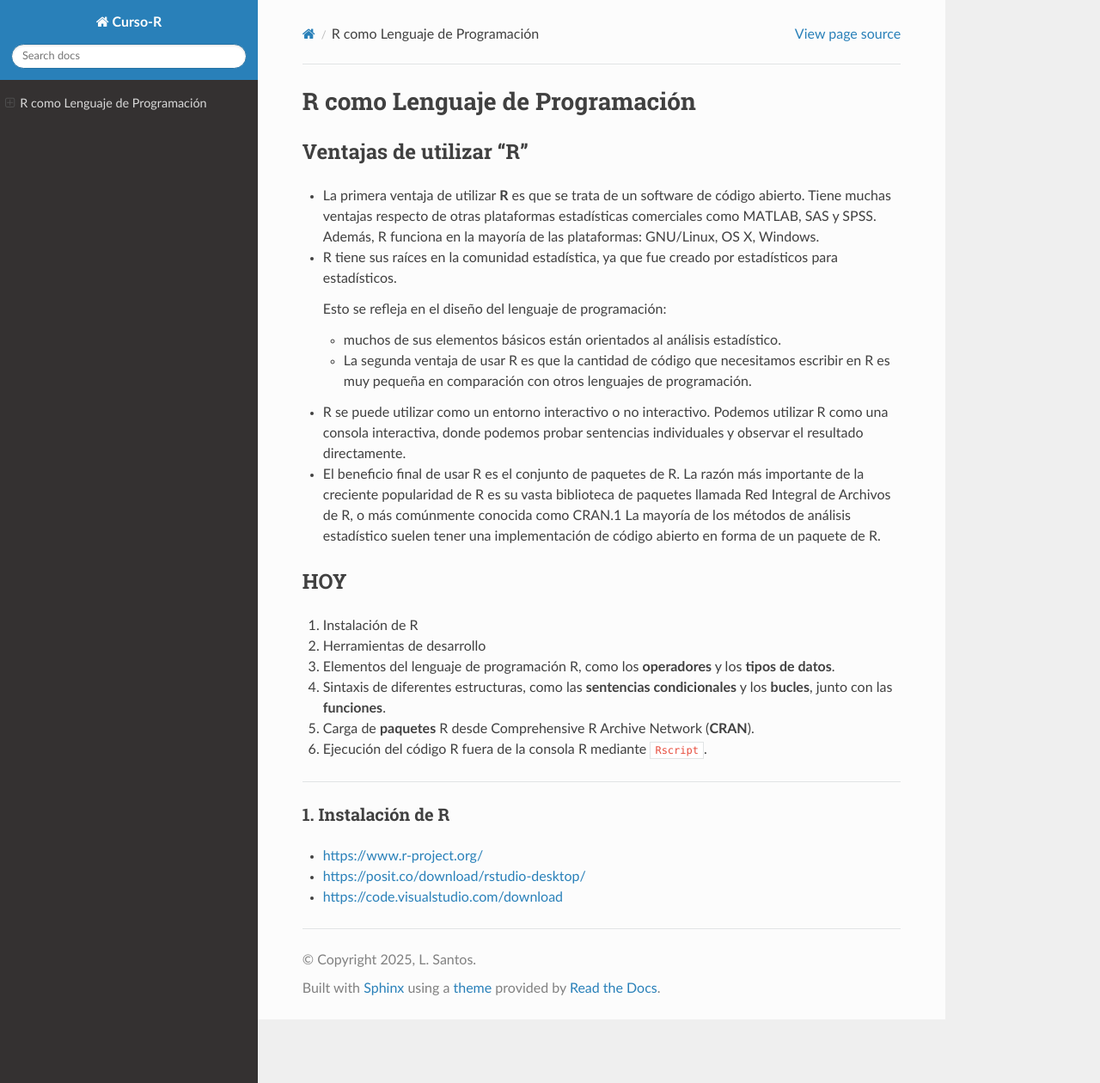
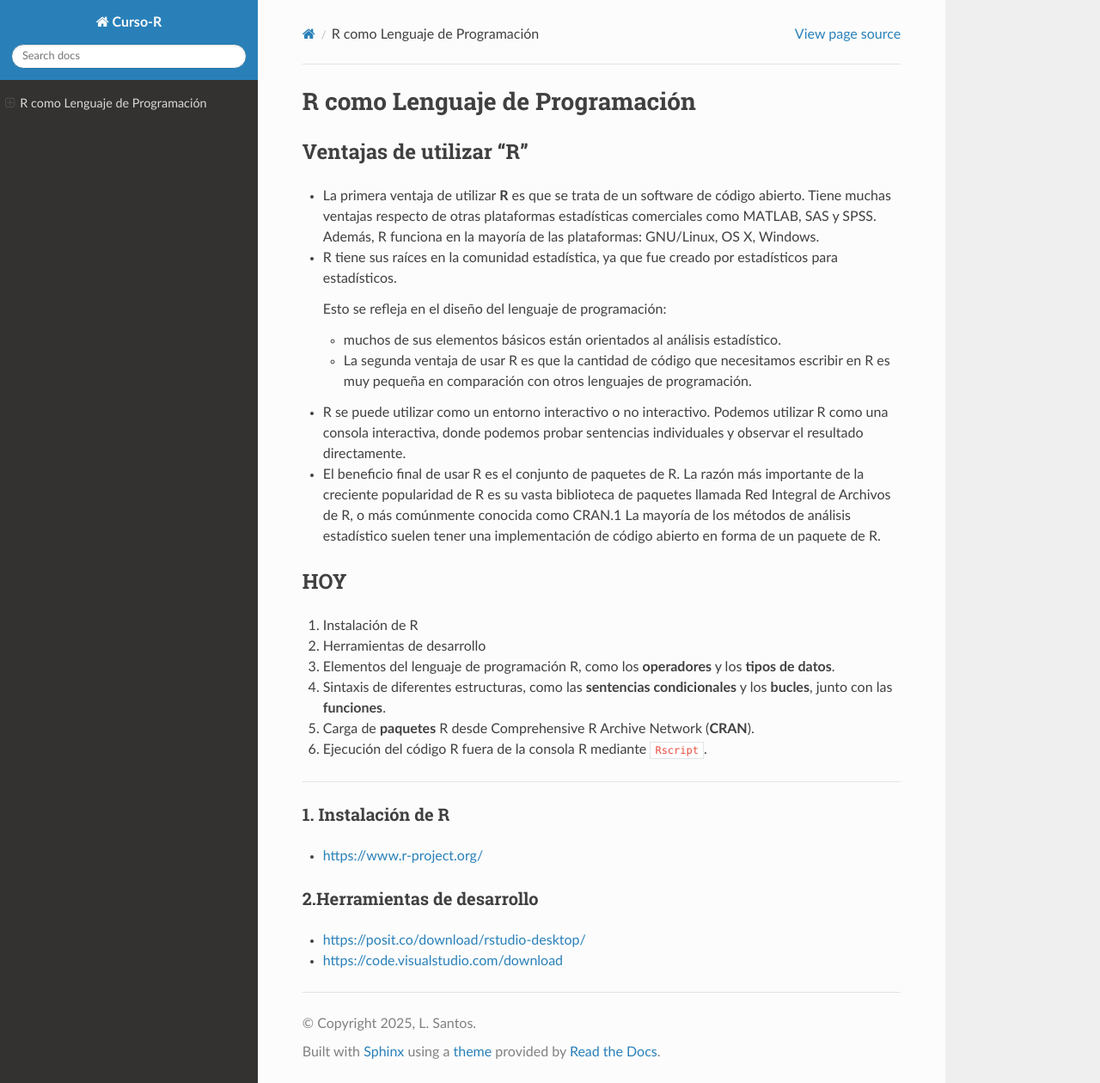
Before and after one commit to matecom57/santosg57-curso-r, a Sphinx documentation site: the page built from docs/source/Clase-03/clase-03.rst, in a window 1280 px wide and 1260 px high. Shown: the whole window at 86% size. Built offline with Sphinx 7.4.7 and the Read the Docs theme 3.1.0, drawn with Linux system fonts in a browser that asks for light colours.

Commit message:
Test comité

```diff
--- a/docs/source/Clase-03/clase-03.rst
+++ b/docs/source/Clase-03/clase-03.rst
@@ -42,6 +42,9 @@ HOY
 
 - https://www.r-project.org/
 
+2.Herramientas de desarrollo
+****************************
+
 - https://posit.co/download/rstudio-desktop/
 
 - https://code.visualstudio.com/download
```
